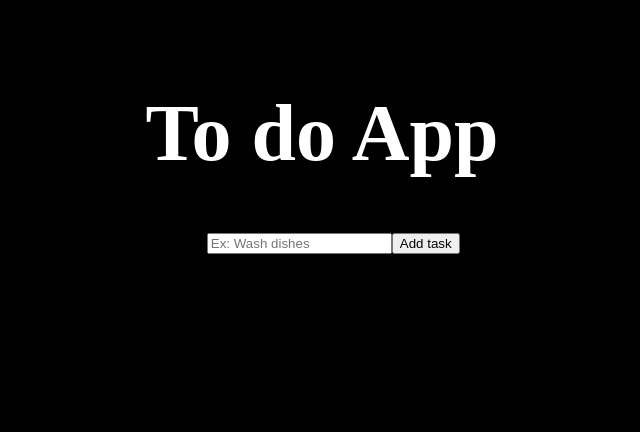
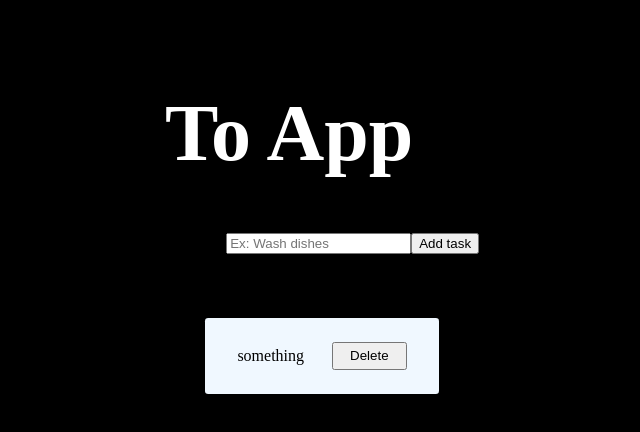
Before and after one commit to JooseMM/angular-todo, an Angular app: page / in a window 1280 px wide. Shown: the top 432 px of the page, without its empty margins (318-958 px from the left). Built offline with nearby package versions, Linux system fonts and the light colour scheme.

Commit message:
add service and dependency injection logic

```diff
--- a/src/app/app.component.html
+++ b/src/app/app.component.html
@@ -1,6 +1,5 @@
-<h1>To do App</h1>
-<app-task-list
-  [list]="listValue"
-  (newTask)="updateData($event)"
-  (deleteTaskId)="deleteData($event)"
-></app-task-list>
+<h1>To App</h1>
+<app-task-list></app-task-list>
+<!-- (newTask)="updateData($event)"
+  (deleteTaskId)="deleteData($event)" -->
+<!-- [list]="listValue" -->
--- a/src/app/app.component.ts
+++ b/src/app/app.component.ts
@@ -1,5 +1,6 @@
-import { Component } from '@angular/core';
+import { Component, inject } from '@angular/core';
 import { ListType } from './list-type';
+import { DataService } from './data.service';
 
 @Component({
   selector: 'app-root',
@@ -8,20 +9,10 @@ import { ListType } from './list-type';
 })
 export class AppComponent {
   listValue: ListType[] = [];
-
+  dataService: DataService = inject(DataService);
   new: string | undefined;
 
-  updateData = (newTask: string) => {
-    this.listValue.push({
-      id: new Date().getTime(),
-      task: newTask,
-      complete: false,
-    });
-  };
-  deleteData = (data: Number) => {
-    this.listValue = this.listValue.filter(
-      (value: ListType) => value.id != data
-    );
-    //hey!
-  };
+  constructor() {
+    this.listValue = this.dataService.getAllData();
+  }
 }
--- /dev/null
+++ b/src/app/data.service.ts
@@ -0,0 +1,34 @@
+import { Injectable } from '@angular/core';
+import { ListType } from './list-type';
+
+@Injectable({
+  providedIn: 'root',
+})
+export class DataService {
+  protected dataBase: ListType[] = [
+    {
+      id: new Date().getTime(),
+      task: 'something',
+      complete: false,
+    },
+  ];
+  constructor() {}
+
+  getAllData(): ListType[] {
+    return this.dataBase;
+  }
+  addData = (newTask: string) => {
+    this.dataBase.push({
+      id: new Date().getTime(),
+      task: newTask,
+      complete: false,
+    });
+  };
+  deleteData = (data: Number) => {
+    this.dataBase = this.dataBase.filter((value: ListType) => value.id != data);
+    // console.log(this.dataBase.length);
+    // console.log(`You want to delete ${data}`);
+    // this.dataBase = [];
+    // console.log(this.dataBase.length);
+  };
+}
--- a/src/app/task-list/task-list.component.ts
+++ b/src/app/task-list/task-list.component.ts
@@ -1,5 +1,6 @@
-import { Component, EventEmitter, Input, Output } from '@angular/core';
+import { Component, inject } from '@angular/core';
 import { ListType } from '../list-type';
+import { DataService } from '../data.service';
 
 @Component({
   selector: 'app-task-list',
@@ -7,13 +8,22 @@ import { ListType } from '../list-type';
   styleUrls: ['./task-list.component.css'],
 })
 export class TaskListComponent {
-  @Input() list: ListType[] = [];
-  @Output() newTask = new EventEmitter<string>();
-  @Output() deleteTaskId = new EventEmitter<Number>();
+  list: ListType[] = [];
+  dataService: DataService = inject(DataService);
+
   addNewTask = (task: string) => {
-    this.newTask.emit(task);
+    this.dataService.addData(task);
+    this.list = this.dataService.getAllData();
   };
   deleteTask = (id: Number) => {
-    this.deleteTaskId.emit(id);
+    this.dataService.deleteData(id);
+    this.list = this.dataService.getAllData();
   };
+  constructor() {
+    this.list = this.dataService.getAllData();
+  }
 }
+
+// @Input() list: ListType[] = [];
+// @Output() newTask = new EventEmitter<string>();
+// @Output() deleteTaskId = new EventEmitter<Number>();
```
Also changed, not shown: 1 other file (tests, documents, lock files or other folders).
